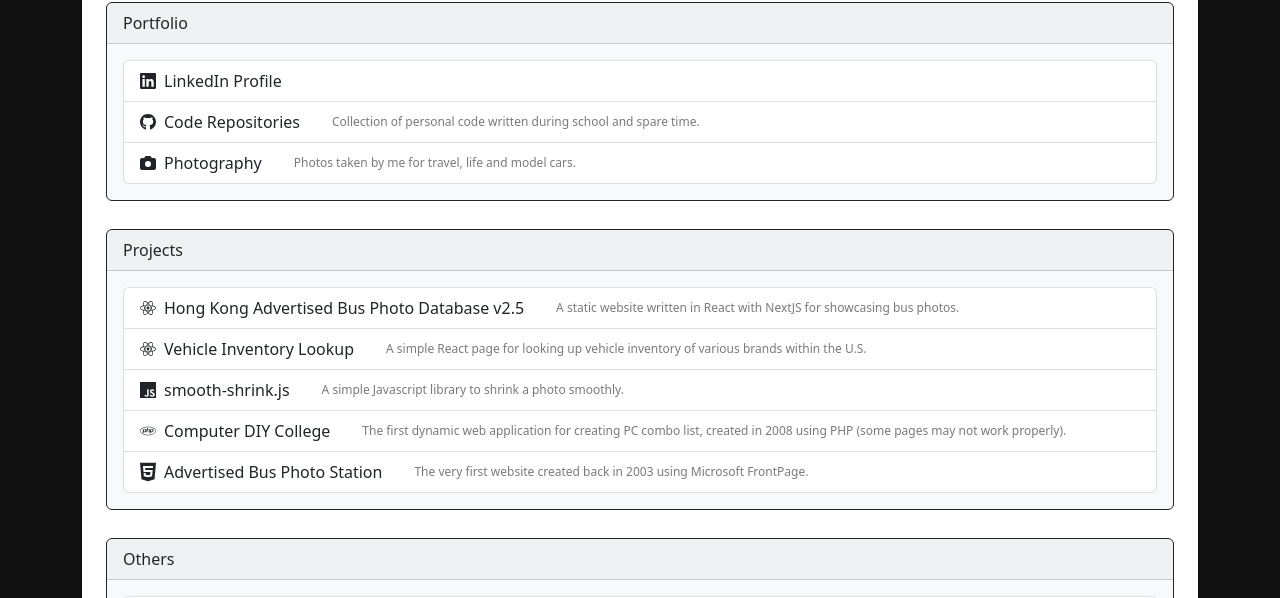
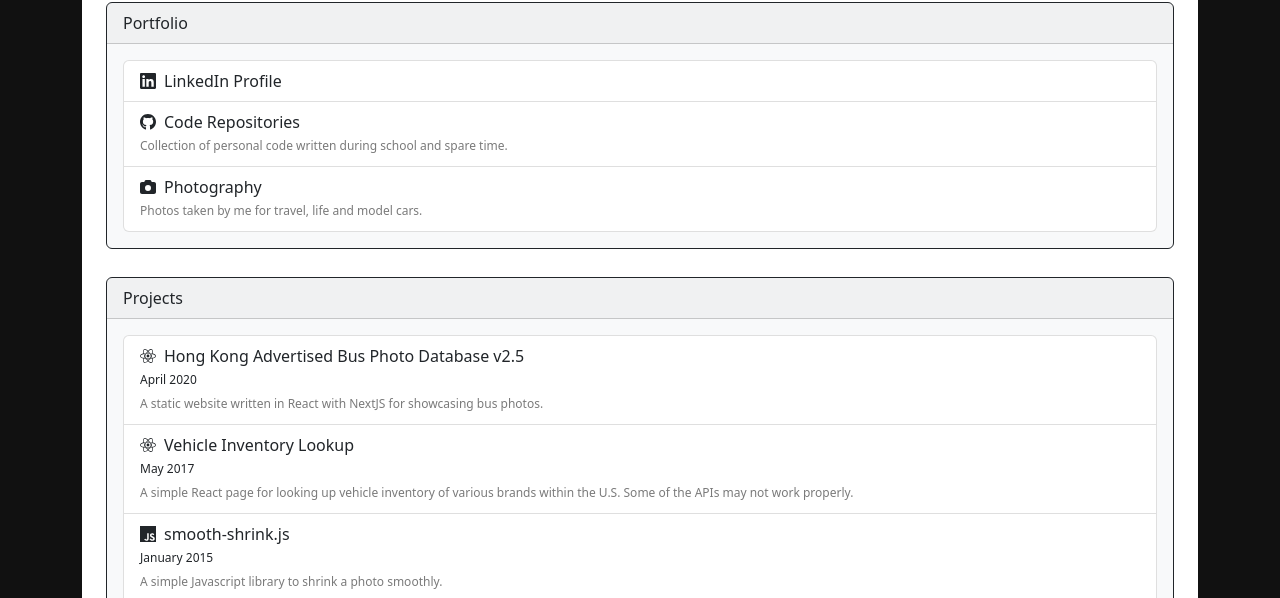
Before and after one commit to taxidriverhk/taxidriverhk-nextjs, a Next.js app: page /others in a window 1280 px wide. Shown: the part 354-952 px from the top of the page. Built offline with nearby package versions, Linux system fonts and the light colour scheme.

Commit message:
Update the layout of the portfolio on the personal page

```diff
--- a/components/PersonalSection.tsx
+++ b/components/PersonalSection.tsx
@@ -10,6 +10,7 @@ type PersonalSectionItem = {
   href: string;
   icon: IconProp;
   title: string;
+  year?: string;
 };
 
 type PropType = {
@@ -23,15 +24,21 @@ export default function PersonalSection({ headerTitle, items }: PropType) {
       <Card.Header>{headerTitle}</Card.Header>
       <Card.Body>
         <ListGroup>
-          {items.map(({ description, href, icon, title }) => (
+          {items.map(({ description, href, icon, title, year }) => (
             <ListGroup.Item
               action
               className={styles["section-block"]}
               href={href}
               key={title}
             >
-              <FontAwesomeIcon className={styles["section-icon"]} icon={icon} />
-              {title}
+              <div className={styles["section-title"]}>
+                <FontAwesomeIcon
+                  className={styles["section-icon"]}
+                  icon={icon}
+                />
+                {title}
+              </div>
+              {year && <div className={styles["section-time"]}>{year}</div>}
               <div className={styles["section-description"]}>{description}</div>
             </ListGroup.Item>
           ))}
--- a/components/styles/PersonalSection.module.css
+++ b/components/styles/PersonalSection.module.css
@@ -1,5 +1,6 @@
 .section-block {
   display: flex;
+  flex-direction: column;
   justify-content: flex-start;
 }
 
@@ -11,7 +12,6 @@
   color: #7a7a7a;
   font-size: 12px;
   line-height: 1.5rem;
-  margin-left: 2rem;
 }
 
 .section-icon {
@@ -19,3 +19,14 @@
   margin-right: 0.5rem;
   width: 1rem;
 }
+
+.section-time {
+  font-size: 12px;
+  line-height: 1.5rem;
+}
+
+.section-title {
+  display: flex;
+  flex-direction: row;
+  justify-content: flex-start;
+}
--- a/pages/others/index.tsx
+++ b/pages/others/index.tsx
@@ -54,13 +54,15 @@ export default function Personal() {
             href: "hkadbus2",
             icon: faReact,
             title: "Hong Kong Advertised Bus Photo Database v2.5",
+            year: "April 2020",
           },
           {
             description:
-              "A simple React page for looking up vehicle inventory of various brands within the U.S.",
+              "A simple React page for looking up vehicle inventory of various brands within the U.S. Some of the APIs may not work properly.",
             href: `${currentPath}/vehicle-inventory-lookup`,
             icon: faReact,
             title: "Vehicle Inventory Lookup",
+            year: "May 2017",
           },
           {
             description:
@@ -68,20 +70,23 @@ export default function Personal() {
             href: "legacy/smooth-shrink",
             icon: faJs,
             title: "smooth-shrink.js",
+            year: "January 2015",
           },
           {
             description:
-              "The first dynamic web application for creating PC combo list, created in 2008 using PHP (some pages may not work properly).",
+              "The first dynamic web application for creating PC combo list, created using PHP (some pages may not work properly).",
             href: "legacy/diyer",
             icon: faPhp,
             title: "Computer DIY College",
+            year: "July 2008",
           },
           {
             description:
-              "The very first website created back in 2003 using Microsoft FrontPage.",
+              "The very first website created using Microsoft FrontPage.",
             href: "legacy/cityalan465/o5.htm",
             icon: faHtml5,
             title: "Advertised Bus Photo Station",
+            year: "August 2003",
           },
         ]}
       />
```
